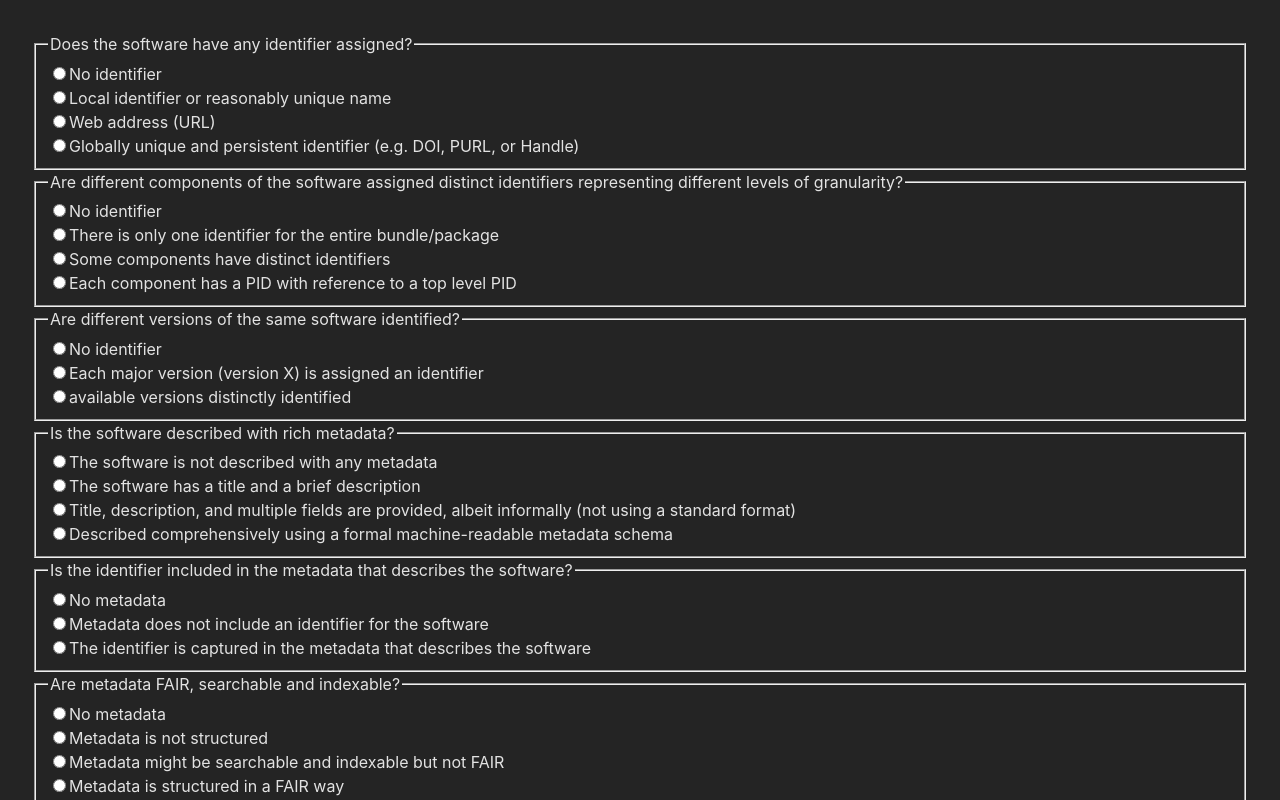
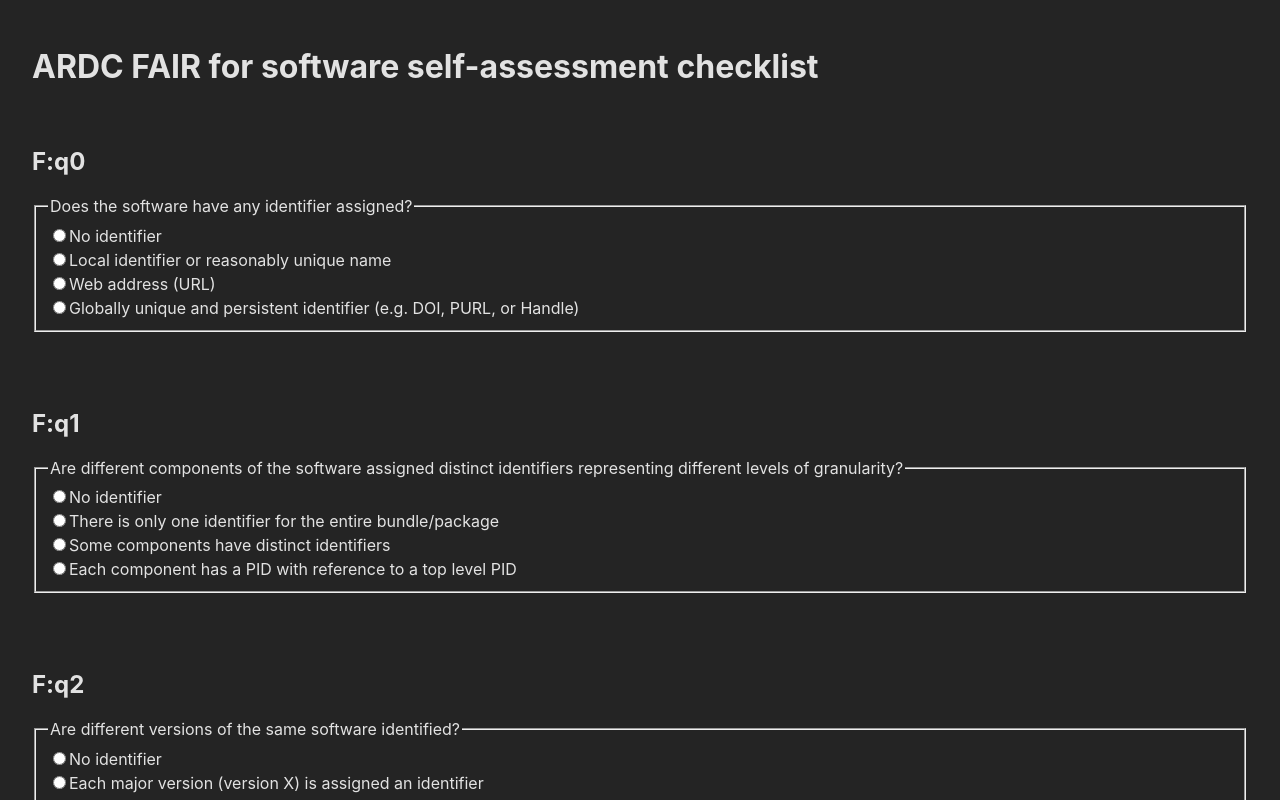
Before and after one commit to ardc-fair-checklist/spa, a Vue app: page / in a window 1280 px wide. Shown: the top 800 px of the page. Built offline with nearby package versions, Linux system fonts and the light colour scheme.

Commit message:
added some styling for readability; added h1 and h2 for accessibility

```diff
--- a/src/App.vue
+++ b/src/App.vue
@@ -1,8 +1,11 @@
 <template>
-    <Question v-for="question in questions"
-        v-bind:key="question.id"
-        v-bind:question="question"
-    />
+    <div>
+        <h1>ARDC FAIR for software self-assessment checklist</h1>
+        <Question v-for="question in questions"
+            v-bind:key="question.id"
+            v-bind:question="question"
+        />
+    </div>
 </template>
 
 
@@ -12,4 +15,9 @@
 </script>
 
 <style scoped>
+h1 {
+    line-height: 1.2em;
+    margin-top: 0.5em;
+    margin-bottom: 2.0em;
+}
 </style>
--- a/src/components/Question.vue
+++ b/src/components/Question.vue
@@ -1,4 +1,6 @@
 <template>
+    <div>
+        <h2>{{ question.id }}</h2>
         <fieldset>
             <legend>{{ question.text }}</legend>
 
@@ -8,6 +10,7 @@
             />
 
         </fieldset>
+    </div>
 </template>
 
 <script setup lang="ts">
@@ -25,4 +28,8 @@
 </script>
 
 <style scoped>
+fieldset {
+    margin-bottom: 5em;
+}
+
 </style>
```
Lines whose indentation alone changed are shown as unchanged.
